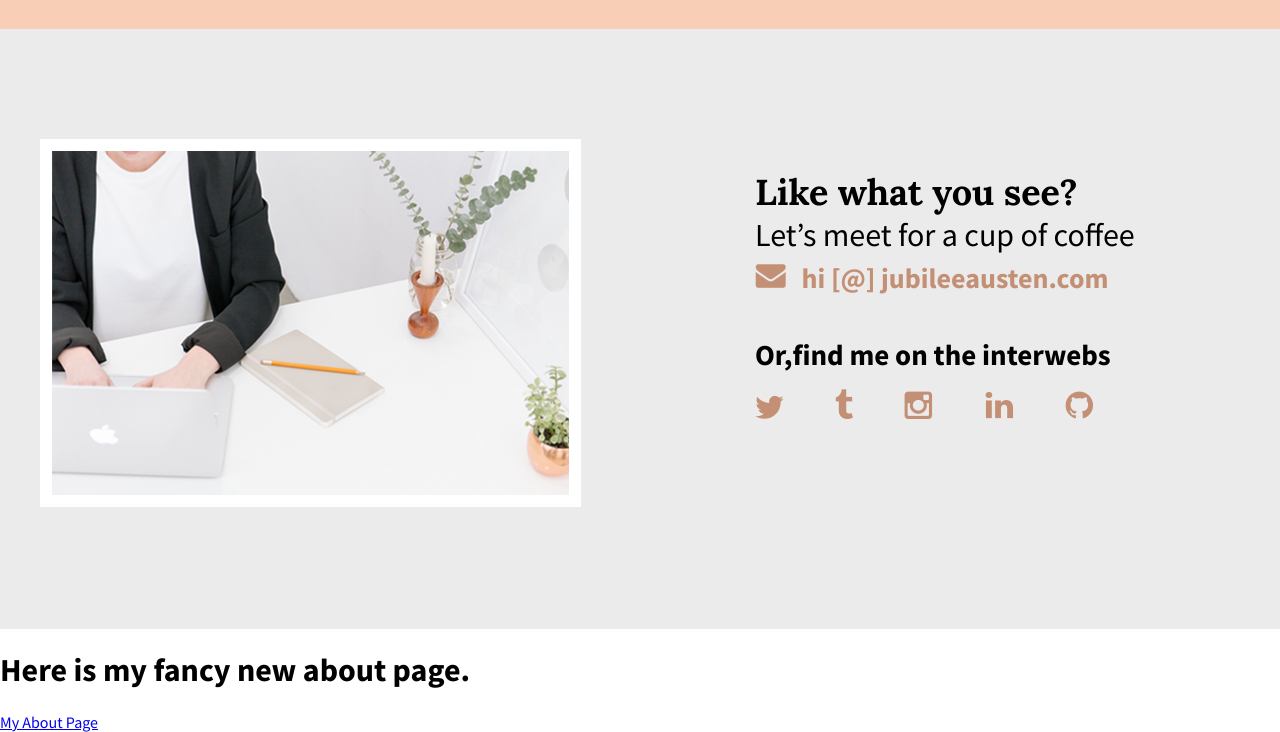
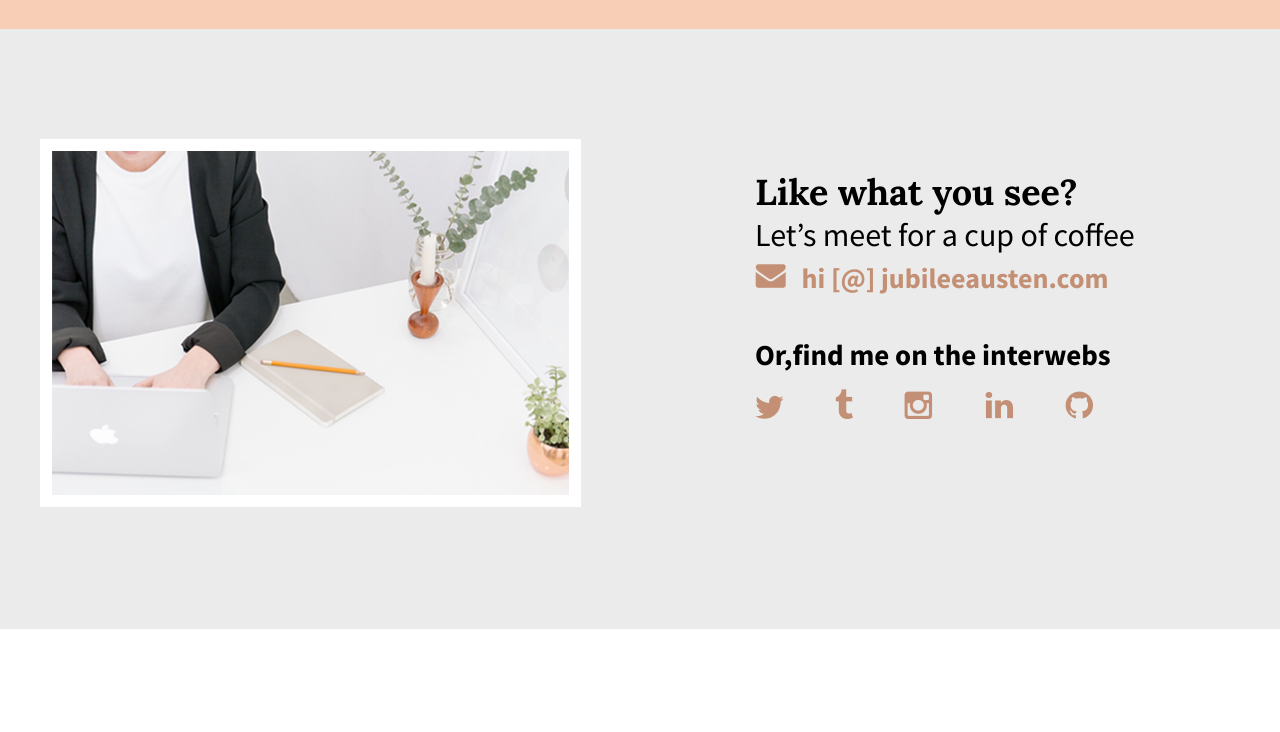
Before and after one commit to Melania90/101-website-project, a plain HTML site: page index.html in a window 1280 px wide. Shown: the part 1971-2703 px from the top of the page. After the commit the page ends 2600 px from the top, so only its background shows below. Drawn offline with Linux system fonts and the light colour scheme.

Commit message:
initial commit

```diff
--- a/index.html
+++ b/index.html
@@ -8,7 +8,6 @@
         <!-- fonts -->
         <link href='https://fonts.googleapis.com/css?family=Source+Sans+Pro:400,700' rel='stylesheet' type='text/css'>
         <link href="https://fonts.googleapis.com/css?family=Lora:400,700" rel="stylesheet">
-        <link href='https://fonts.googleapis.com/css?family=Lora:400,700' rel='stylesheet' type='text/css'>
     </head>
     <body>
       <header>
@@ -80,7 +79,5 @@
               </div>
             </footer>
        </main>
-        <h1>Here is my fancy new about page.</h1>
-        <a href="about.html">My About Page</a>
     </body>
 </html>
```
